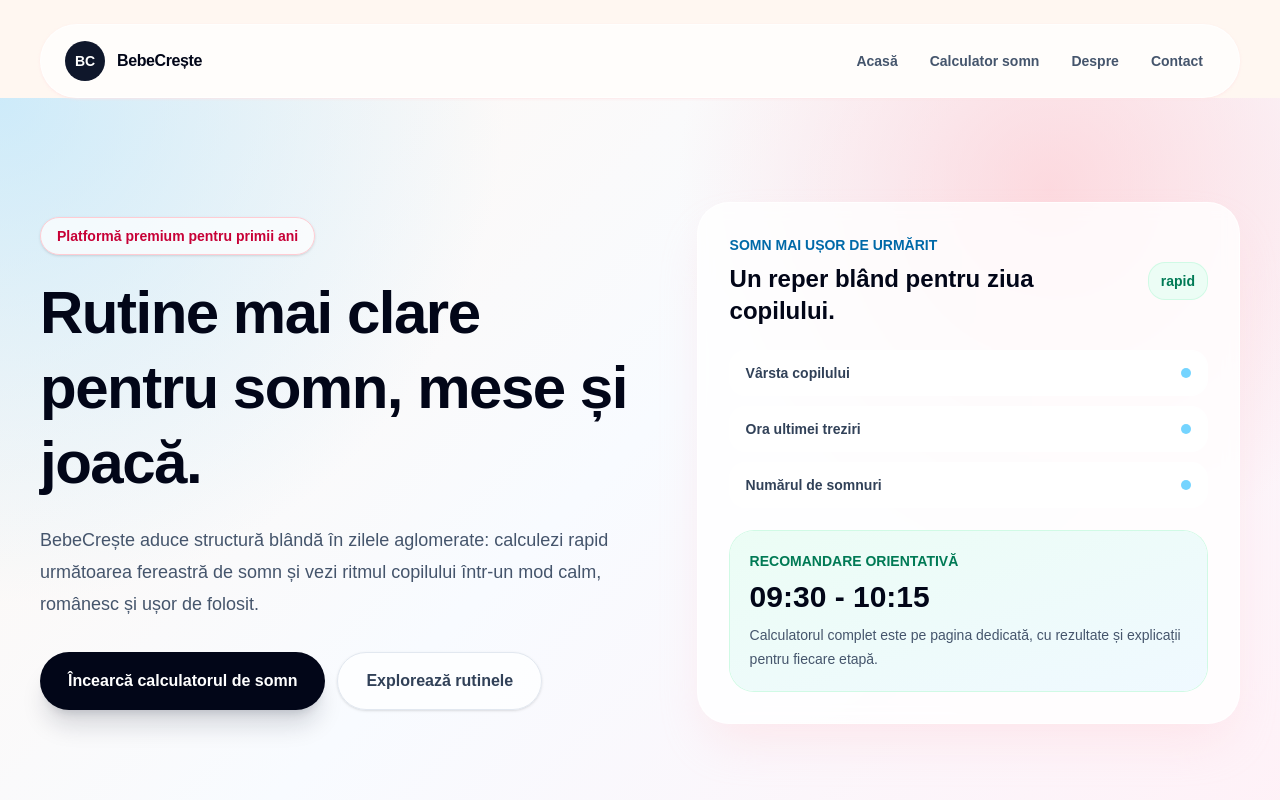
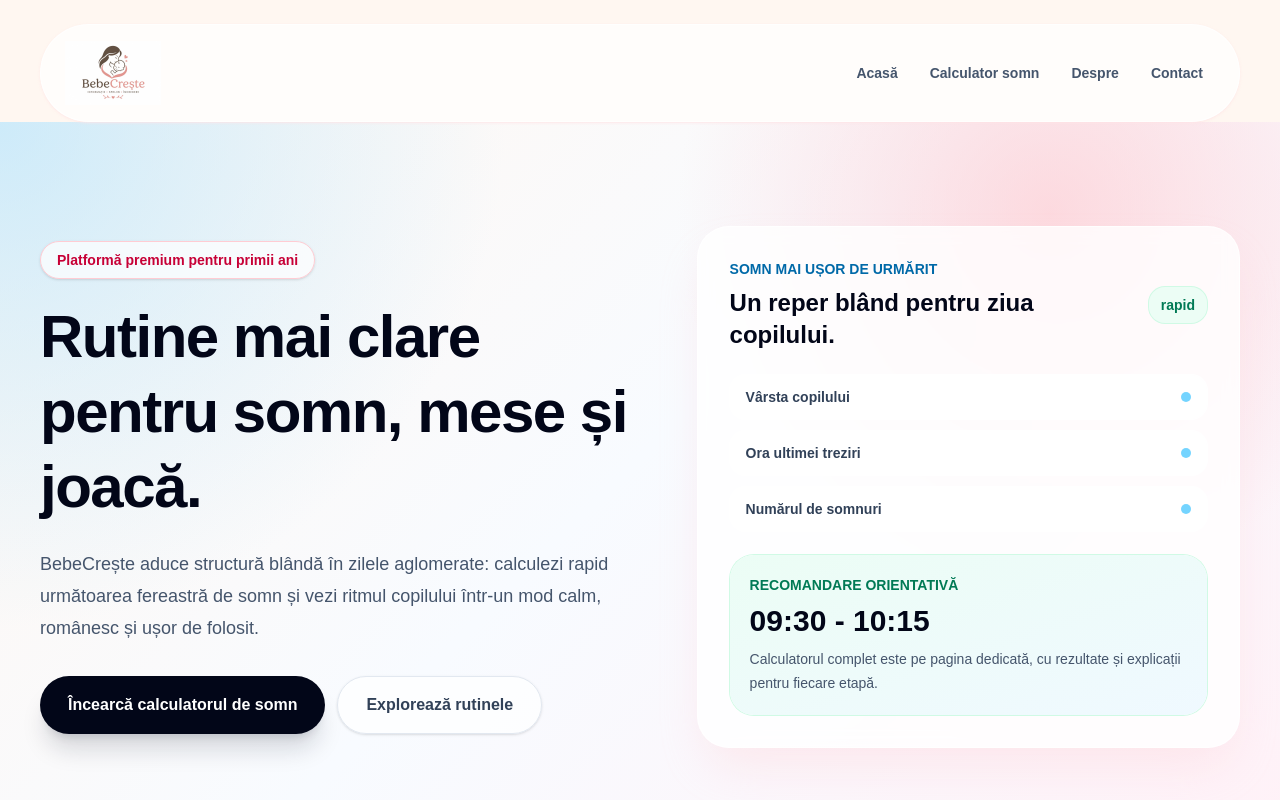
Before and after one commit to iulianacristea/bebecreste, a Next.js app: page / in a window 1280 px wide. Shown: the top 800 px of the page. Built offline with nearby package versions, Linux system fonts and the light colour scheme.

Commit message:
add logo
bebecreste mvp

```diff
--- a/src/components/Navbar.tsx
+++ b/src/components/Navbar.tsx
@@ -1,4 +1,5 @@
 import Link from "next/link";
+import Image from "next/image";
 
 const navigationLinks = [
   { href: "/", label: "Acasă" },
@@ -13,14 +14,18 @@ export function Navbar() {
       <nav className="mx-auto flex max-w-7xl flex-col gap-4 rounded-[1.5rem] border border-white/70 bg-white/70 px-4 py-4 shadow-sm shadow-rose-100/70 backdrop-blur transition duration-300 hover:bg-white/85 hover:shadow-md hover:shadow-rose-100/80 sm:rounded-full md:flex-row md:items-center md:justify-between md:px-6">
         <Link
           href="/"
-          className="flex items-center gap-3 rounded-full focus:outline-none focus:ring-4 focus:ring-rose-100"
+          className="flex w-fit items-center rounded-full focus:outline-none focus:ring-4 focus:ring-rose-100"
           aria-label="BebeCrește acasă"
         >
-          <span className="flex h-10 w-10 items-center justify-center rounded-full bg-slate-900 text-sm font-bold text-white">
-            BC
-          </span>
-          <span className="text-base font-bold tracking-tight text-slate-950">
-            BebeCrește
+          <span className="relative block h-14 w-56 md:h-16 md:w-64">
+            <Image
+              src="/bebecreste-logo.webp"
+              alt="BebeCrește"
+              fill
+              priority
+              sizes="(min-width: 768px) 256px, 224px"
+              className="object-contain object-left"
+            />
           </span>
         </Link>
 
```
Also changed, not shown: public/bebecreste-logo.webp (added).
